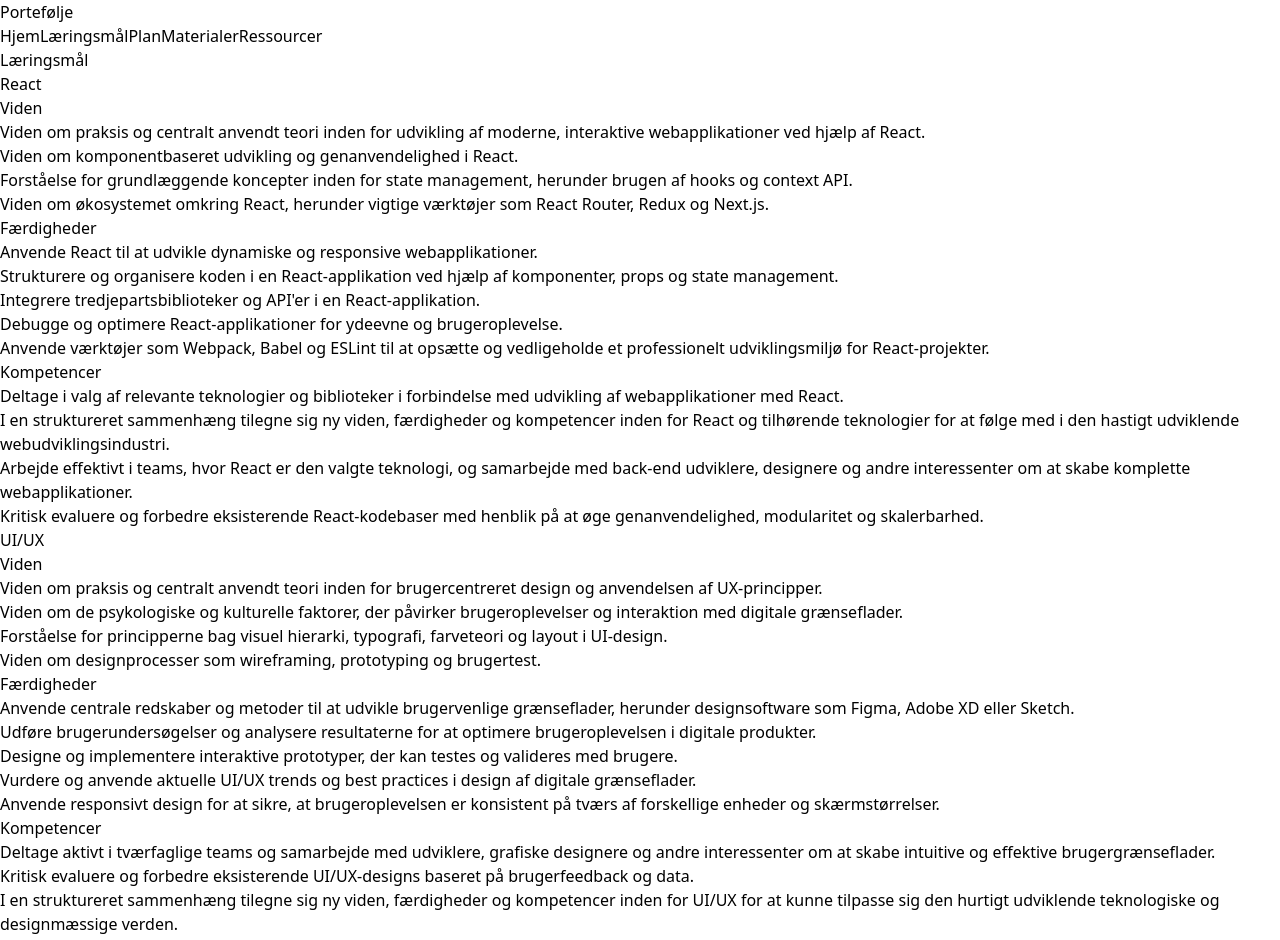
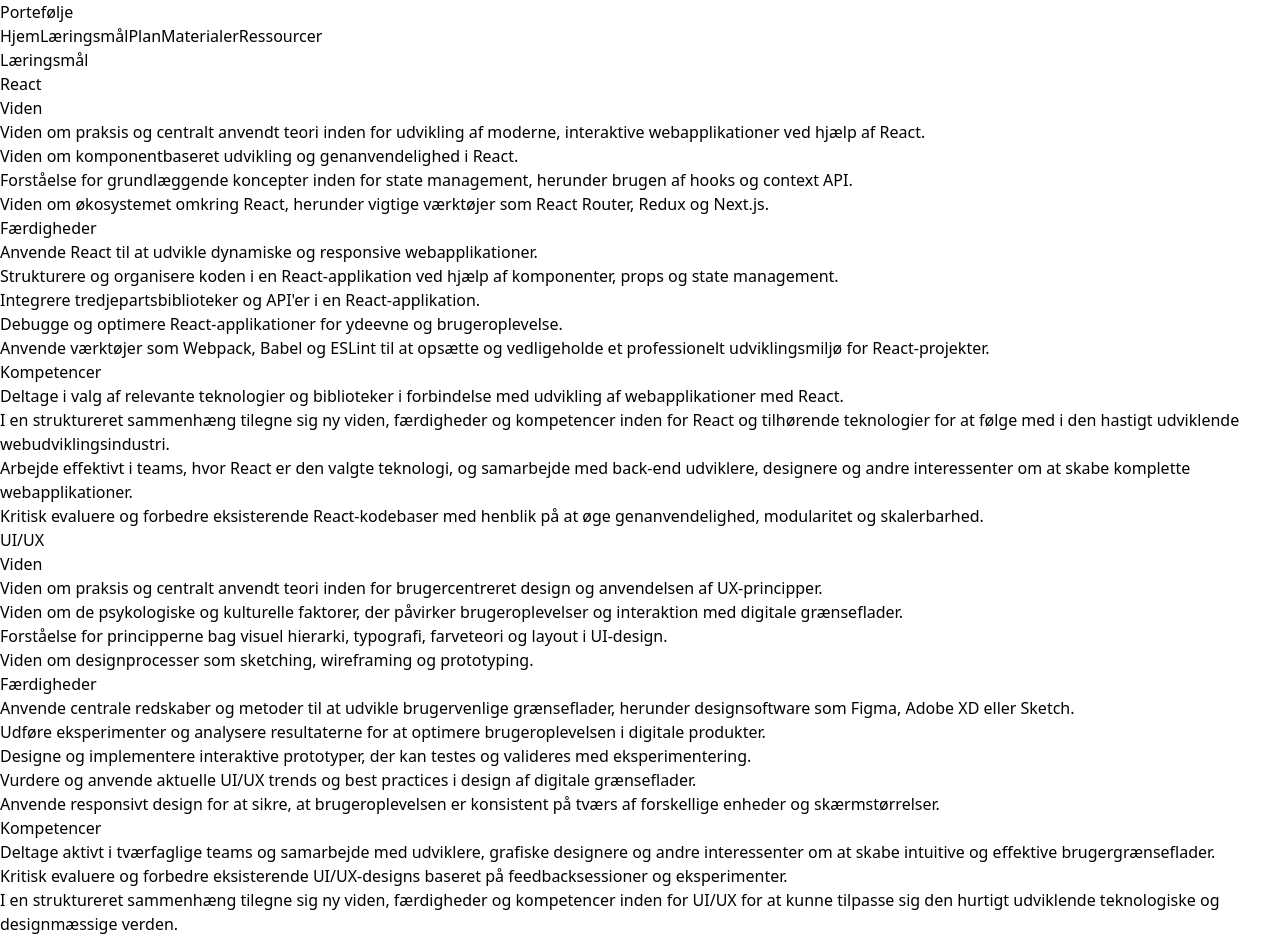
Before and after one commit to SejFugl/Portfolio, a React (Vite) app: page /learning-goals in a window 1280 px wide. Shown: the top 940 px of the page. Built offline with nearby package versions, Linux system fonts and the light colour scheme.

Commit message:
Update spacing in LearningGoalsPage and PlanPage components for improved readability

```diff
--- a/src/components/LearningGoalsPage.jsx
+++ b/src/components/LearningGoalsPage.jsx
@@ -8,7 +8,7 @@
 const Section = ({ title, items }) => (
   <div className="mb-6">
     <h3 className="text-xl font-semibold mb-2">{title}</h3>
-    <ul className="list-disc pl-5 space-y-2">
+    <ul className="list-disc pl-5 space-y-4">
       {items.map((item, index) => (
         <motion.li
           key={index}
@@ -52,18 +52,18 @@
       "Viden om praksis og centralt anvendt teori inden for brugercentreret design og anvendelsen af UX-principper.",
       "Viden om de psykologiske og kulturelle faktorer, der påvirker brugeroplevelser og interaktion med digitale grænseflader.",
       "Forståelse for principperne bag visuel hierarki, typografi, farveteori og layout i UI-design.",
-      "Viden om designprocesser som wireframing, prototyping og brugertest.",
+      "Viden om designprocesser som sketching, wireframing og prototyping.",
     ],
     faerdigheder: [
       "Anvende centrale redskaber og metoder til at udvikle brugervenlige grænseflader, herunder designsoftware som Figma, Adobe XD eller Sketch.",
-      "Udføre brugerundersøgelser og analysere resultaterne for at optimere brugeroplevelsen i digitale produkter.",
-      "Designe og implementere interaktive prototyper, der kan testes og valideres med brugere.",
+      "Udføre eksperimenter og analysere resultaterne for at optimere brugeroplevelsen i digitale produkter.",
+      "Designe og implementere interaktive prototyper, der kan testes og valideres med eksperimentering.",
       "Vurdere og anvende aktuelle UI/UX trends og best practices i design af digitale grænseflader.",
       "Anvende responsivt design for at sikre, at brugeroplevelsen er konsistent på tværs af forskellige enheder og skærmstørrelser.",
     ],
     kompetencer: [
       "Deltage aktivt i tværfaglige teams og samarbejde med udviklere, grafiske designere og andre interessenter om at skabe intuitive og effektive brugergrænseflader.",
-      "Kritisk evaluere og forbedre eksisterende UI/UX-designs baseret på brugerfeedback og data.",
+      "Kritisk evaluere og forbedre eksisterende UI/UX-designs baseret på feedbacksessioner og eksperimenter.",
       "I en struktureret sammenhæng tilegne sig ny viden, færdigheder og kompetencer inden for UI/UX for at kunne tilpasse sig den hurtigt udviklende teknologiske og designmæssige verden.",
       "Bidrage til at sikre, at designet af digitale produkter er intuitivt og engagerende, hvilket skaber en positiv og sammenhængende brugeroplevelse, der imødekommer forskellige brugeres behov og præferencer.",
     ],
--- a/src/components/PlanPage.jsx
+++ b/src/components/PlanPage.jsx
@@ -11,7 +11,7 @@
 const Section = ({ title, items }) => (
   <div className="mb-6">
     <h3 className="text-xl font-semibold mb-2">{title}</h3>
-    <ul className="list-disc pl-5 space-y-2">
+    <ul className="list-disc pl-5 space-y-4">
       {items.map((item, index) => (
         <motion.li
           key={index}
```
